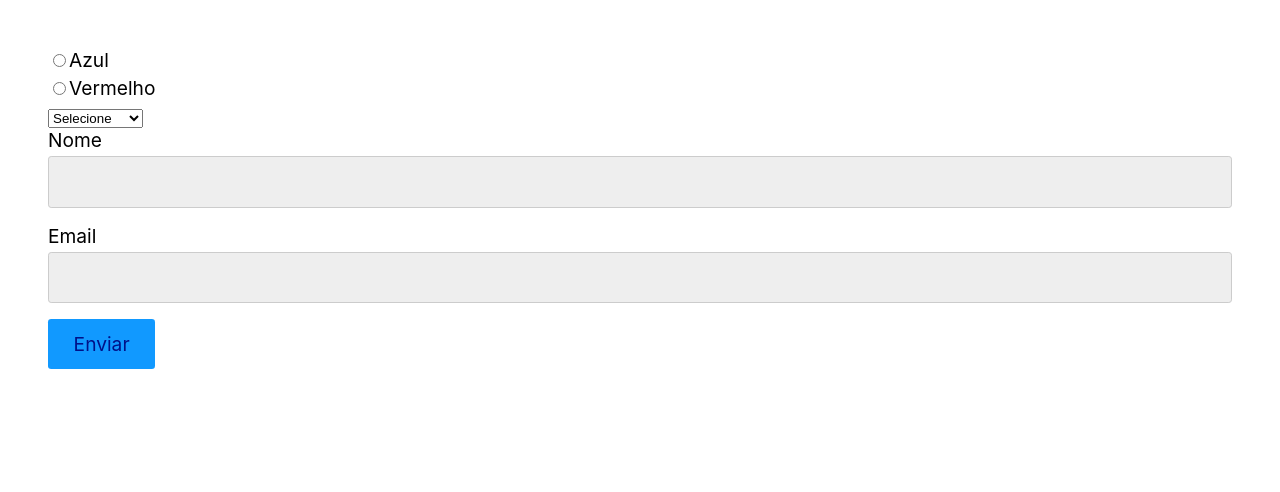
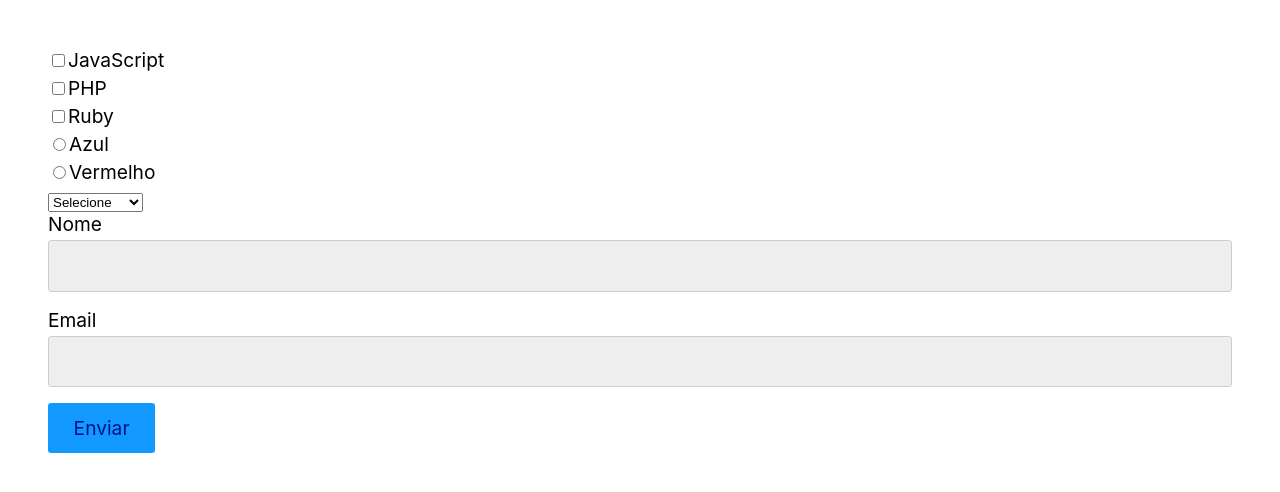
Before and after one commit to RNoleto/origamid-react, a React (Vite) app: page / in a window 1280 px wide. Shown: the top 492 px of the page. Built offline with nearby package versions, Linux system fonts and the light colour scheme.

Commit message:
Criação do componente Checkbox

```diff
--- a/src/App.jsx
+++ b/src/App.jsx
@@ -2,15 +2,22 @@
 import Input from "./Form/input";
 import Select from "./Form/Select";
 import Radio from "./Form/Radio";
+import Checkbox from "./Form/Checkbox";
 
 const App = () => {
   const [nome, setNome] = React.useState("");
   const [email, setEmail] = React.useState("");
   const [produto, setProduto] = React.useState("");
   const [cor, setCor] = React.useState("");
+  const [linguagens, setLinguagens] = React.useState([]);
 
   return (
     <form>
+      <Checkbox
+        options={["JavaScript", "PHP", "Ruby"]}
+        value={linguagens}
+        setValue={setLinguagens}
+      />
       <Radio options={["Azul", "Vermelho"]} value={cor} setValue={setCor} />
       <Select
         options={["Smartphone", "Tablet"]}
--- /dev/null
+++ b/src/Form/Checkbox.jsx
@@ -0,0 +1,29 @@
+import React from "react";
+
+const Checkbox = ({ options, value, setValue }) => {
+  function handleChange({ target }) {
+    if (target.checked) {
+      setValue([...value, target.value]);
+    } else {
+        setValue(value.filter((itemValue) => itemValue !== target.value));
+    }
+  }
+
+  return (
+    <>
+      {options.map((option) => (
+        <label key={option}>
+          <input
+            type="checkbox"
+            value={option}
+            checked={value.includes(option)}
+            onChange={handleChange}
+          />
+          {option}
+        </label>
+      ))}
+    </>
+  );
+};
+
+export default Checkbox;
```
